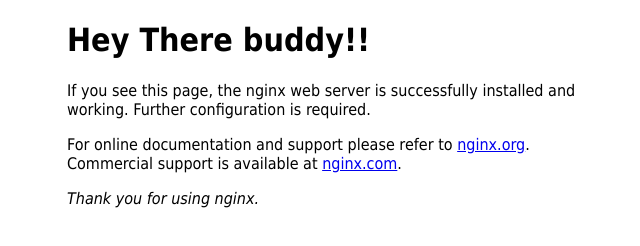
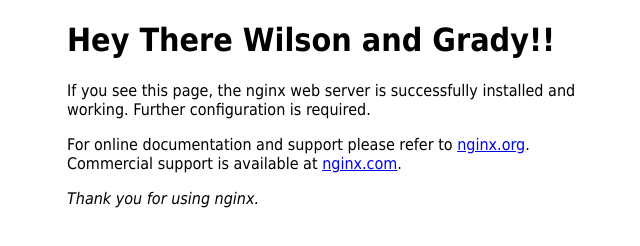
Before and after one commit to angkywilliam/CodeDeployNginx, a plain HTML site: page index.html in a window 1280 px wide. Shown: the whole page, without its empty margins (293-933 px from the left). Drawn offline with Linux system fonts and the light colour scheme.

Commit message:
change header

```diff
--- a/index.html
+++ b/index.html
@@ -11,7 +11,7 @@
 </style>
 </head>
 <body>
-<h1>Hey There buddy!!</h1>
+<h1>Hey There Wilson and Grady!!</h1>
 <p>If you see this page, the nginx web server is successfully installed and
 working. Further configuration is required.</p>
 
```
